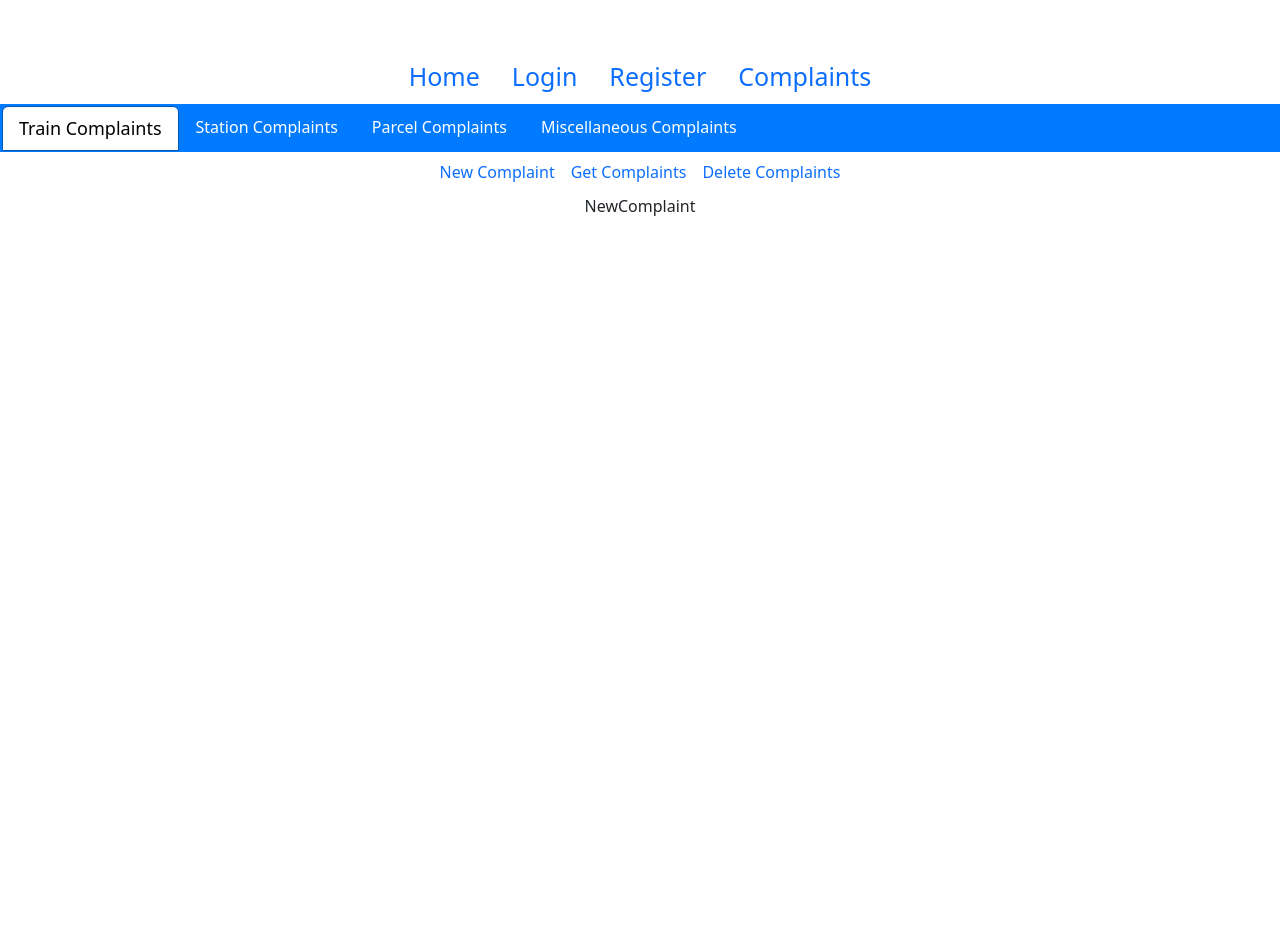
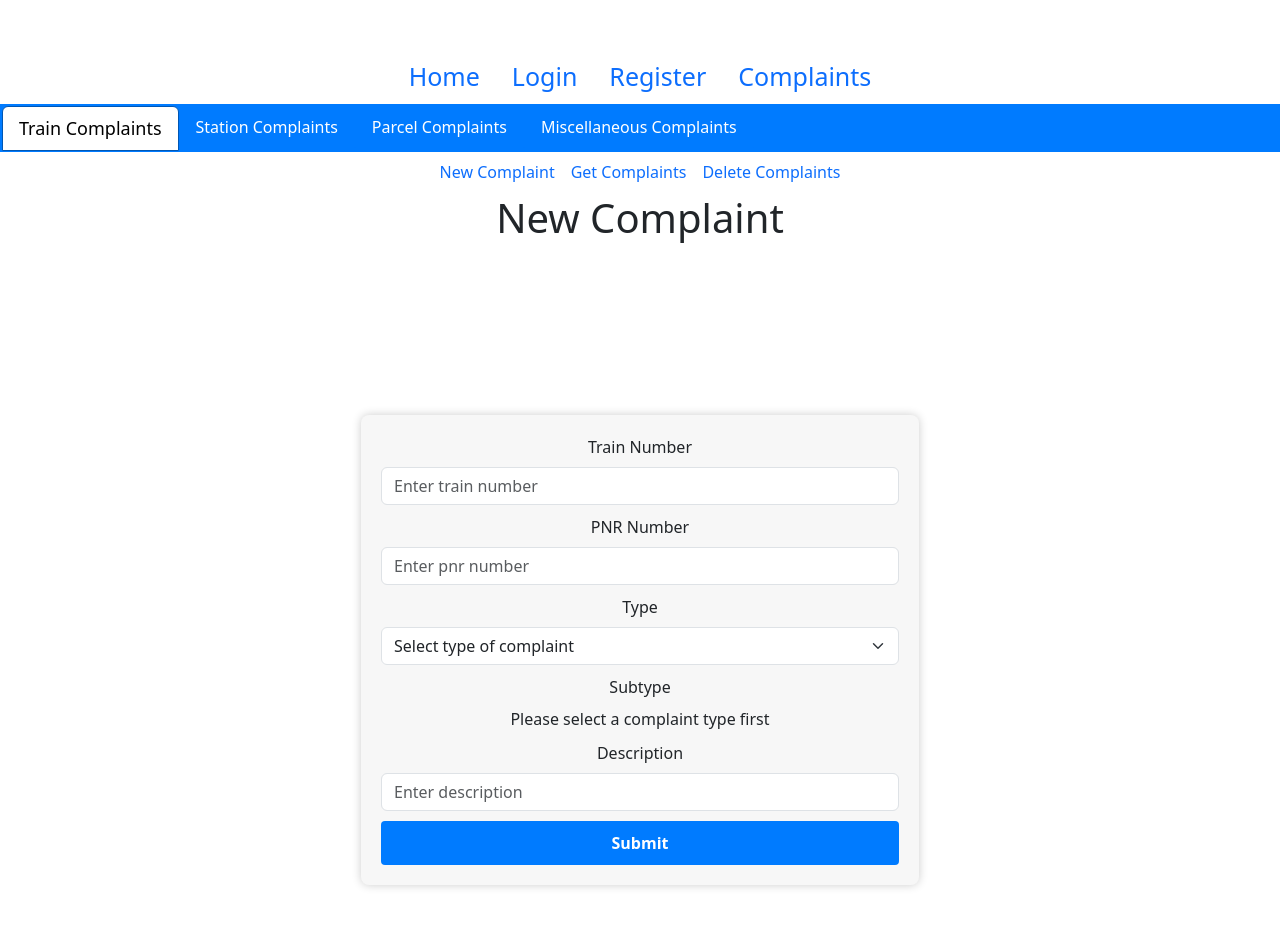
Before and after one commit to suchithkumargm/Railway-Complaints, a React (Create React App) app in the folder client/: page /complaints in a window 1280 px wide. Shown: the top 926 px of the page. Before the commit the page ends 800 px from the top, so only its background shows below. Built offline with nearby package versions, Linux system fonts and the light colour scheme.

Commit message:
add a new complaint

```diff
--- a/client/src/components/Complaints/Complaints.js
+++ b/client/src/components/Complaints/Complaints.js
@@ -7,7 +7,8 @@ import ParcelComplaints from './ParcelComplaints/ParcelComplaints';
 import MiscellaneousComplaints from './MiscellaneousComplaints/MiscellaneousComplaints';
 import './Complaints.css';
 
-function Complaints() {
+const Complaints=(props) =>{
+  const { showAlert } = props;
   const [activeComponent, setActiveComponent] = useState('train'); // Default to 'train'
 
   const switchToTab = (tab) => {
@@ -51,10 +52,10 @@ function Complaints() {
         </Nav.Item>
       </Nav>
       {/* Render the active component based on activeComponent state */}
-      {activeComponent === 'train' && <TrainComplaints />}
-      {activeComponent === 'station' && <StationComplaints />}
-      {activeComponent === 'parcel' && <ParcelComplaints />}
-      {activeComponent === 'miscellaneous' && <MiscellaneousComplaints />}
+      {activeComponent === 'train' && <TrainComplaints showAlert={showAlert}/>}
+      {activeComponent === 'station' && <StationComplaints showAlert={showAlert}/>}
+      {activeComponent === 'parcel' && <ParcelComplaints showAlert={showAlert}/>}
+      {activeComponent === 'miscellaneous' && <MiscellaneousComplaints showAlert={showAlert}/>}
     </div>
   );
 }
--- a/client/src/components/Complaints/TrainComplaints/NewComplaint.js
+++ b/client/src/components/Complaints/TrainComplaints/NewComplaint.js
@@ -1,11 +1,186 @@
-import React from 'react'
+import React, { useState } from 'react'
+import { useNavigate } from 'react-router-dom'
+import { Container, Form, Button } from 'react-bootstrap';
 
-const NewComplaint = () => {
-  return (
-    <div>
-      NewComplaint
-    </div>
-  )
+const NewComplaint = (props) => {
+
+	const [selectedType, setSelectedType] = useState(''); // Default to an empty string
+	const [selectedSubtype, setSelectedSubtype] = useState('0'); // Initialize with the index of the first subtype
+
+
+	const complaintTypes = [
+		'Select type of complaint',
+		'Medical Assistance',
+		'Security',
+		'Divangjan Facilities',
+		'Facilities with women with special needs',
+		'Electrical equipment',
+		'Coach - cleanliness',
+		'Punctuality',
+		'Water availability',
+		'Coach - maintenance',
+		'Catering and vending services',
+		'Staff behavior',
+		'Corruption / Bribery',
+		'Bed roll',
+	];
+
+	const subtypeOptions = {
+		'1': ['Medical Assistance'],
+		'2': ['Eve-teasing/Misbehaviour/Rape', 'Theft of Passengers Belongings/Snatching', 'Unauthorized person in Ladies/Disabled Coach/SLR/Reserve Coach', 'Harassment/Extortion by Security Personnel/Railway personnel', 'Nuisance by Hawkers/Beggar/Eunuch/Passenger', 'Luggage Left Behind/Unclaimed/Suspected Articles', 'Passenger Missing/Not responding call', 'Smoking/Drinking Alcohol/Narcotics', 'Dacoity/Robbery/Murder/Riots', 'Quarrelling/Hooliganism/Run over/Passenger Fallen down'],
+		'3': ['Divyangjan coach unavailability', 'Divyangjan toilet /washbasin', 'Braille signage in coach'],
+		'4': ['Baby food'],
+		'5': ['AC', 'Fans', 'Lights', 'Charging points'],
+		'6': ['Toilets', 'wash basins', 'cockroach/rodents', 'coach interior', 'coach interior'],
+		'7': ['NTES app', 'Late running'],
+		'8': ['Packaged drinking water/Rail neer', 'Toilet', 'Wash Basins'],
+		'9': ['Window/Seat Broken', 'Window/Door locking problem', 'Tap leaking/Tap not working', 'Broken/Missing Toilet Fittings', 'Jerks/Abnormal Sound'],
+		'10': ['Overcharging', 'Service Quality & Hygiene', 'Food Quality & Quantity', 'E-Catering', 'Food & Water Not Available'],
+		'11': ['Staff behavior'],
+		'12': ['Corruption / Bribery'],
+		'13': ['Dirty/torn', 'Over charging', 'Non availability', 'E-bed roll'],
+	};
+
+	const handleTypeChange = (e) => {
+		const type = e.target.value;
+		setSelectedType(type);
+		setSelectedSubtype('');
+	};
+
+	const handleSubtypeChange = (e) => {
+		const type = e.target.value;
+		setSelectedSubtype(type);
+	  };
+
+
+	const navigate = useNavigate();
+	const [newComplaint, setNewComplaint] = useState({ trainNumber: "", pnrNumber: "", type: "", subType: "", description: "" })
+
+	const handleSubmit = async (e) => {
+		e.preventDefault();
+
+		// Define the complaint object with the required data
+		const complaintData = {
+			trainNumber: newComplaint.trainNumber,
+			pnrNumber: newComplaint.pnrNumber,
+			type: complaintTypes[selectedType] || '',
+			subtype: subtypeOptions[selectedType][selectedSubtype] || '',
+			description: newComplaint.description,
+		};
+
+		try {
+			const response = await fetch(
+				'http://localhost:5000/complaints/traincomplaints/newcomplaint',
+				{
+					method: 'POST',
+					headers: {
+						'Content-Type': 'application/json',
+						authToken: localStorage.getItem('token'),
+					},
+					body: JSON.stringify(complaintData),
+				}
+			);
+
+			if (response.ok) {
+				// HTTP status code 200-299 indicates success
+				const json = await response.json();
+
+				if (json) {
+					// Handle success, e.g., show a success message or redirect
+					props.showAlert('Complaint submitted successfully!', 'success');
+					// You can also reset the form or navigate to another page
+					// Reset the form:
+					setNewComplaint({
+						trainNumber: '',
+						pnrNumber: '',
+						type: '',
+						subType: '',
+						description: '',
+					});
+				} else {
+					// Handle server-reported failure (if applicable)
+					props.showAlert('Failed to submit complaint.', 'danger');
+					console.log(json);
+				}
+			} else {
+				console.log(response);
+				// Handle non-2xx HTTP status codes (e.g., 400 Bad Request, 500 Internal Server Error)
+				props.showAlert('Failed to submit complaint. Please try again later.', 'danger');
+			}
+		} catch (error) {
+			console.error('Error submitting complaint:', error);
+			// Handle any unexpected errors, e.g., show an error message
+			props.showAlert('An error occurred. Please try again later.', 'danger');
+		}
+	};
+
+
+	const onChange = (e) => {
+		setNewComplaint({ ...newComplaint, [e.target.name]: e.target.value })
+	}
+
+	return (
+		<>
+			<h1>New Complaint</h1>
+			<Container className="container">
+				<Form className="w-50 login-form" onSubmit={handleSubmit}>
+					<Form.Group controlId="formGridName" className="input-field">
+						<Form.Label>Train Number</Form.Label>
+						<Form.Control type="text" placeholder="Enter train number" name="trainNumber" value={newComplaint.trainNumber} onChange={onChange} required />
+					</Form.Group>
+
+					<Form.Group controlId="formGridMobile" className="input-field">
+						<Form.Label>PNR Number</Form.Label>
+						<Form.Control type="text" placeholder="Enter pnr number" name="pnrNumber" value={newComplaint.pnrNumber} onChange={onChange} required />
+					</Form.Group>
+
+					<Form.Group controlId="formGridComplaintType" className="input-field">
+						<Form.Label>Type</Form.Label>
+						<Form.Select
+							aria-label="Select complaint type"
+							onChange={handleTypeChange}
+							value={selectedType}
+						>
+							{complaintTypes.map((type, index) => (
+								<option key={index} value={index.toString()}>
+									{type}
+								</option>
+							))}
+						</Form.Select>
+					</Form.Group>
+
+					<Form.Group controlId="formGridComplaintSubtype" className="input-field">
+						<Form.Label>Subtype</Form.Label>
+						{selectedType !== '' ? (
+							<Form.Select
+								aria-label="Select complaint subtype"
+								onChange={handleSubtypeChange}
+								value={selectedSubtype}
+							>
+								{subtypeOptions[selectedType].map((subtype, index) => (
+									<option key={index} value={index.toString()}>
+										{subtype}
+									</option>
+								))}
+							</Form.Select>
+						) : (
+							<div>Please select a complaint type first</div>
+						)}
+					</Form.Group>
+
+
+					<Form.Group controlId="formGridMobile" className="input-field">
+						<Form.Label>Description</Form.Label>
+						<Form.Control type="text" placeholder="Enter description" name="description" value={newComplaint.description} onChange={onChange} required />
+					</Form.Group>
+
+					<Button variant="primary" type="submit" className="submit-button">
+						Submit
+					</Button>
+				</Form>
+			</Container>
+		</>
+	);
 }
 
-export default NewComplaint
+export default NewComplaint;
--- a/client/src/components/Complaints/TrainComplaints/TrainComplaints.js
+++ b/client/src/components/Complaints/TrainComplaints/TrainComplaints.js
@@ -1,5 +1,6 @@
 import React, { useState } from 'react';
 import { Nav } from 'react-bootstrap';
+
 import NewComplaint from './NewComplaint.js';
 import DeleteComplaint from './DeleteComplaints.js';
 import GetComplaints from './GetComplaints.js';
```
Also changed, not shown: client/src/components/Complaints/TrainComplaints/TrainComplaints.css (deleted, +0 -16 lines).
